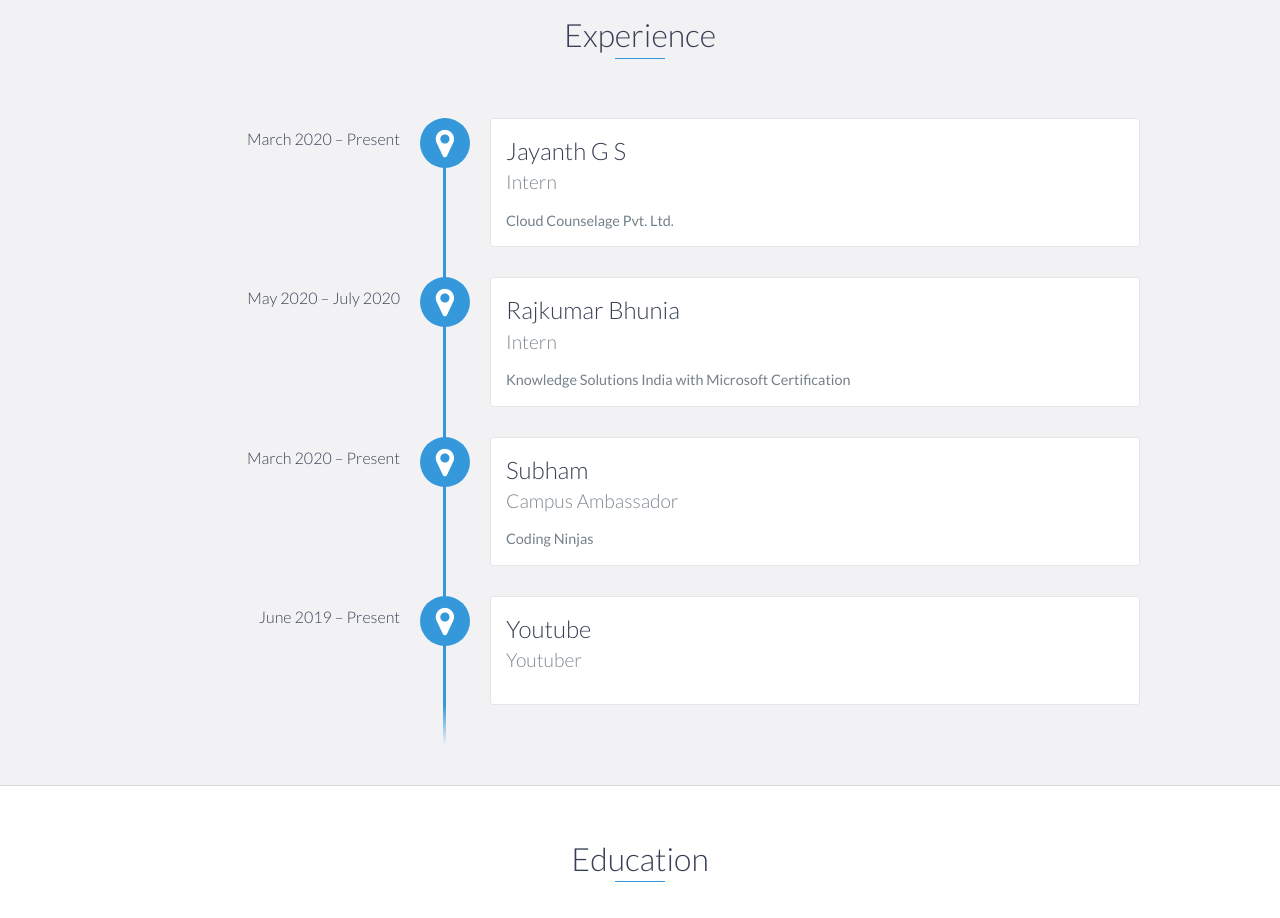
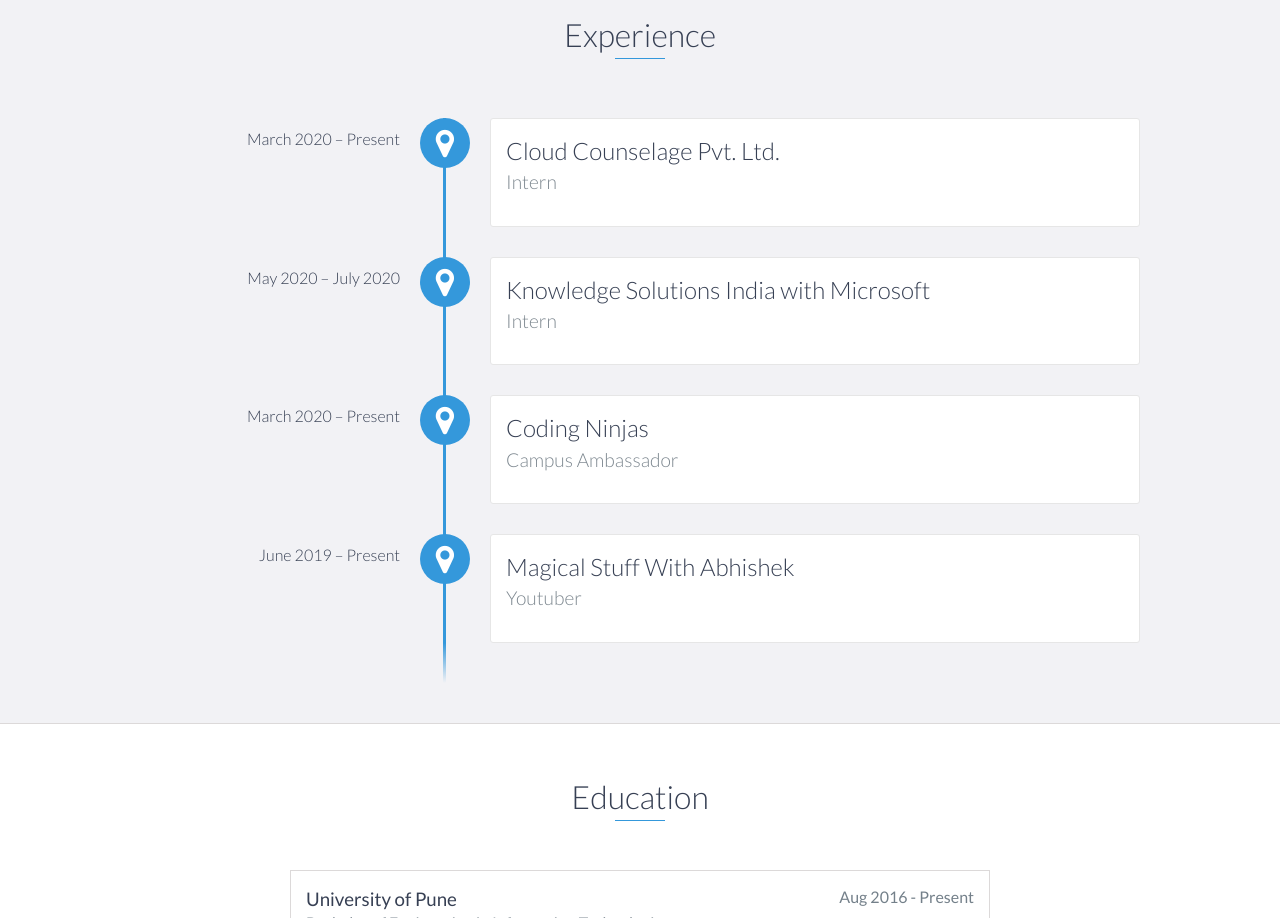
Before and after one commit to AbhishekDhilpe/Portfolio, a website: page index.html in a window 1280 px wide. Shown: the part 1240-2158 px from the top of the page. Drawn offline with nearby package versions, Linux system fonts and the light colour scheme.

Commit message:
Update index.html

```diff
--- a/index.html
+++ b/index.html
@@ -97,30 +97,30 @@
         <h2 class="heading">Experience</h2>
         <div id="experience-timeline">
             <div data-date="March 2020 – Present">
-                <h3>Jayanth G S</h3>
+                <h3>Cloud Counselage Pvt. Ltd.</h3>
                 <h4>Intern</h4>
                 <p>
-                    Cloud Counselage Pvt. Ltd.
+
                 </p>
             </div>
 
             <div data-date="May 2020 – July 2020">
-                <h3>Rajkumar Bhunia</h3>
+                <h3>Knowledge Solutions India with Microsoft</h3>
                 <h4>Intern</h4>
                 <p>
-                    Knowledge Solutions India with Microsoft Certification
+
                 </p>
             </div>
 
             <div data-date="March 2020 – Present">
-                <h3>Subham</h3>
+                <h3>Coding Ninjas</h3>
                 <h4>Campus Ambassador</h4>
                 <p>
-                    Coding Ninjas
+
                 </p>
             </div>
 			<div data-date="June 2019 – Present">
-                <h3>Youtube</h3>
+                <h3>Magical Stuff With Abhishek</h3>
                 <h4>Youtuber</h4>
                 <p>
 
```
